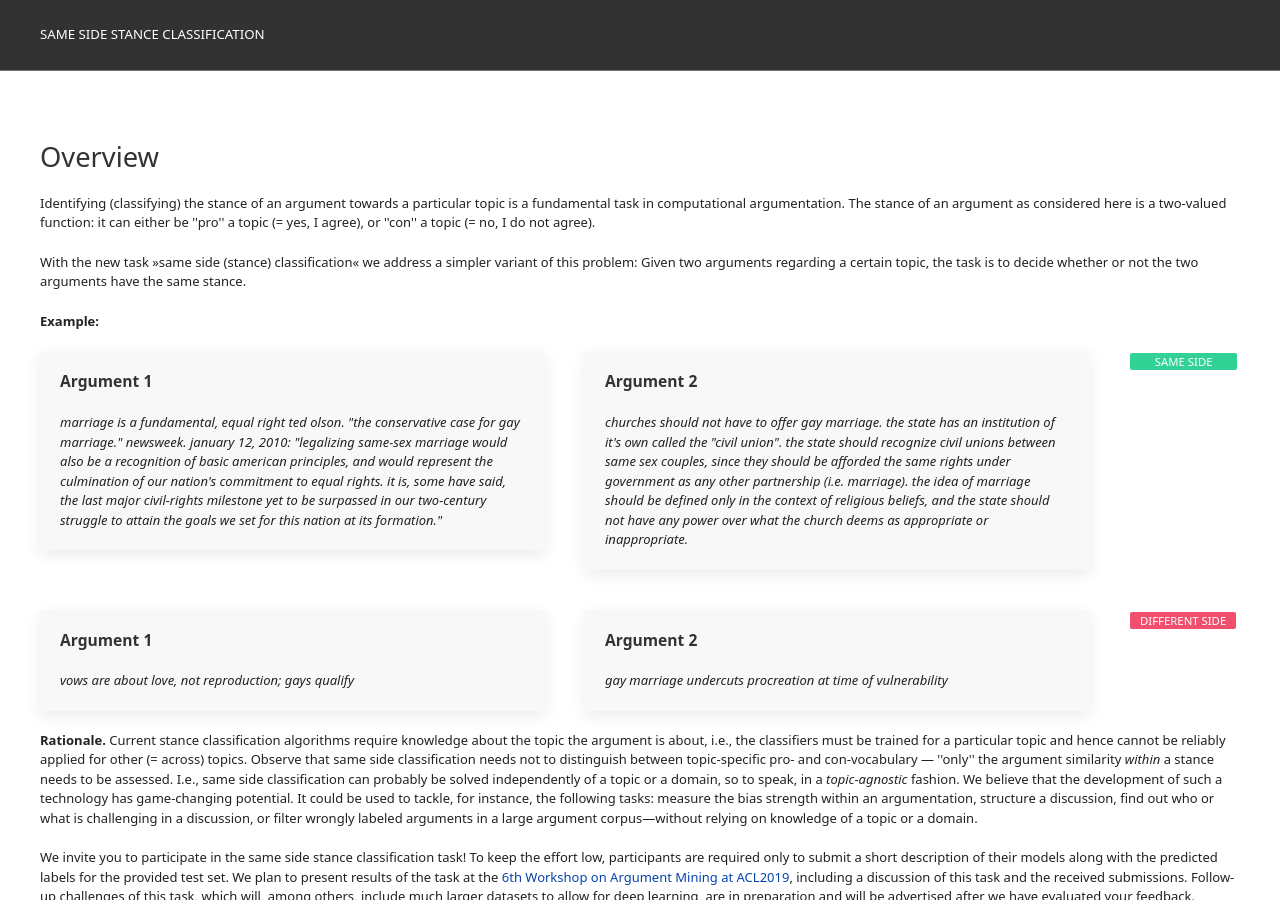
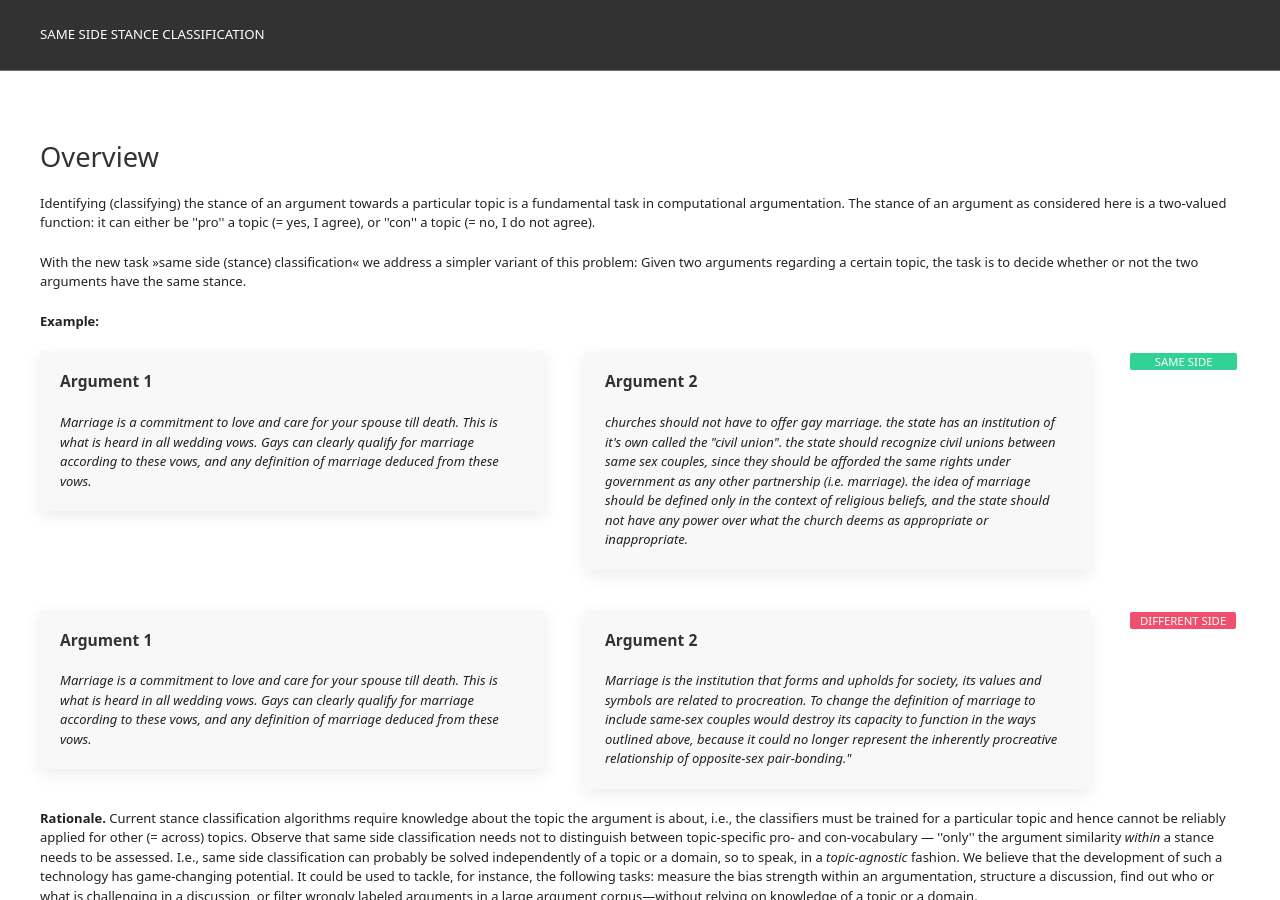
Before and after one commit to shahbazsyed/sameside-webis-de.github.io, a Jekyll site: the page built from index.html, in a window 1280 px wide and 900 px high. Built offline with Jekyll 4.4.1, drawn with Linux system fonts in a browser that asks for light colours.

Commit message:
adding examples

```diff
--- a/index.html
+++ b/index.html
@@ -21,7 +21,7 @@ With the new task &raquo;same side (stance) classification&laquo; we address a s
 
         <div class="uk-card uk-card-default uk-card-small uk-card-body">
             <h3 class="uk-card-title"><b>Argument 1</b></h3>
-            <p><i> marriage is a fundamental, equal right ted olson. "the conservative case for gay marriage." newsweek. january 12, 2010: "legalizing same-sex marriage would also be a recognition of basic american principles, and would represent the culmination of our nation's commitment to equal rights. it is, some have said, the last major civil-rights milestone yet to be surpassed in our two-century struggle to attain the goals we set for this nation at its formation."</i></p>
+            <p><i>  Marriage is a commitment to love and care for your spouse till death. This is what is heard in all wedding vows. Gays can clearly qualify for marriage according to these vows, and any definition of marriage deduced from these vows.</i></p>
         </div>
     </div>
     <div>
@@ -39,14 +39,14 @@ With the new task &raquo;same side (stance) classification&laquo; we address a s
 
         <div class="uk-card uk-card-default uk-card-small uk-card-body">
             <h3 class="uk-card-title"><b>Argument 1</b></h3>
-            <p><i> vows are about love, not reproduction; gays qualify</i></p>
+            <p><i> Marriage is a commitment to love and care for your spouse till death. This is what is heard in all wedding vows. Gays can clearly qualify for marriage according to these vows, and any definition of marriage deduced from these vows. </i></p>
         </div>
     </div>
 
     <div>
         <div class="uk-card uk-card-default uk-card-small uk-card-body">
             <h3 class="uk-card-title"><b>Argument 2</b></h3>
-            <p><i>gay marriage undercuts procreation at time of vulnerability</i></p>
+            <p><i>Marriage is the institution that forms and upholds for society, its values and symbols are related to procreation. To change the definition of marriage to include same-sex couples would destroy its capacity to function in the ways outlined above, because it could no longer represent the inherently procreative relationship of opposite-sex pair-bonding." </i></p>
         </div>
     </div>
     <div class="uk-width-small">
```
Also changed, not shown: 1 other file.
